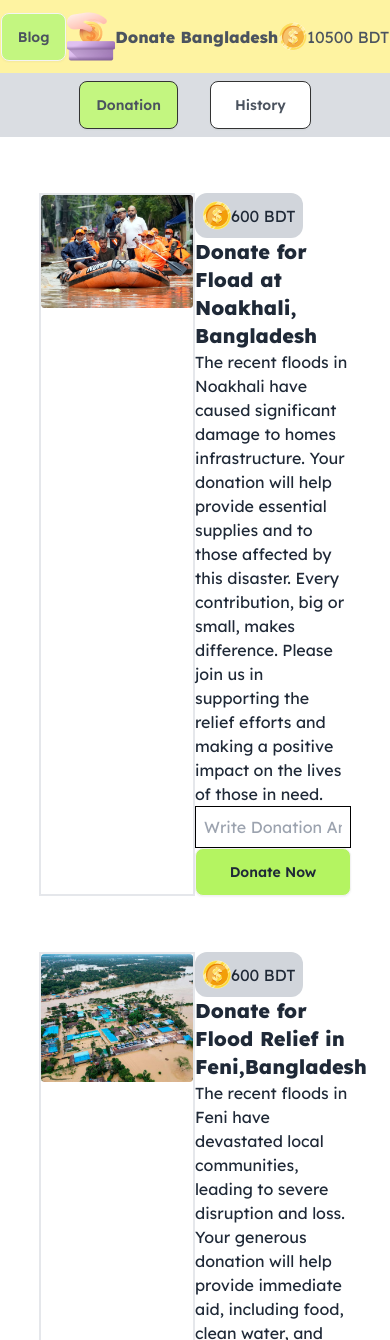
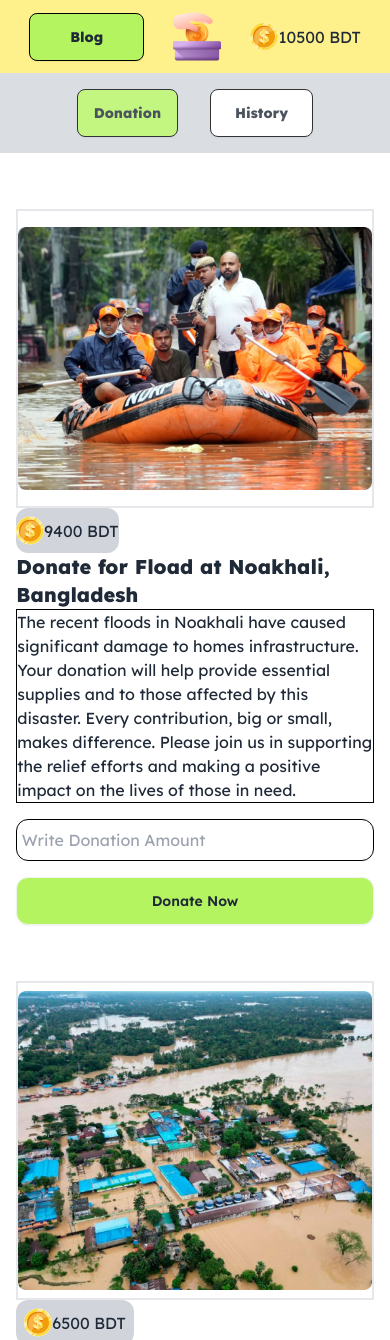
Before and after one commit to wasifuddin/Assignment-5, a plain HTML site: page index.html in a window 390 px wide. Shown: the top 1340 px of the page. Drawn offline with nearby package versions, Linux system fonts and the light colour scheme.

Commit message:
Responsive Added

```diff
--- a/index.html
+++ b/index.html
@@ -33,18 +33,21 @@
   </head>
   <body class="font-lex">
     <header class="sticky top-0">
-      <div class="header-content bg-yellow-200 py-3 opacity-80">
+      <div class="header-content bg-yellow-200 py-3">
         <div class="navigation flex justify-evenly">
           <div class="nav-cont flex justify-center items-center">
             <div class="">
-              <button id="blog-id" class="blog-btn btn bg-[#B4F461]">
+              <button
+                id="blog-id"
+                class="blog-btn btn bg-[#B4F461] font-extrabold border border-black px-10"
+              >
                 Blog
               </button>
             </div>
           </div>
-          <div class="nav-cont flex justify-center items-center">
+          <div class="nav-cont flex justify-center items-center space-x-4">
             <div><img src="./assets/logo.png" alt="" /></div>
-            <div class="font-extrabold">Donate Bangladesh</div>
+            <div class="font-extrabold hidden lg:block">Donate Bangladesh</div>
           </div>
           <div class="nav-cont flex justify-center items-center">
             <div><img src="./assets/coin.png" alt="" /></div>
@@ -52,14 +55,20 @@
           </div>
         </div>
       </div>
-      <div class="button-tab bg-gray-300 opacity-80">
+      <div class="button-tab bg-gray-300 opacity-80 py-2">
         <div
-          class="btn-options w-4/5 mx-auto flex justify-center items-center py-2 space-x-8"
+          class="btn-options lg:w-4/5 mx-auto flex justify-center items-center py-2 space-x-8"
         >
-          <div id="donation-btn" class="btn bg-[#B4F461] border-black">
+          <div
+            id="donation-btn"
+            class="btn bg-[#B4F461] border-black font-extrabold"
+          >
             Donation
           </div>
-          <div id="hist-btn" class="btn bg-white border border-black px-6">
+          <div
+            id="hist-btn"
+            class="btn bg-white border border-black px-6 font-extrabold"
+          >
             History
           </div>
         </div>
@@ -68,24 +77,26 @@
     <main>
       <div id="content-card" class="card-contents">
         <!-- Card 1 -->
-        <div class="cards-section w-4/5 mx-auto">
-          <div class="card-1 grid grid-cols-2 mt-14">
+        <div class="cards-section w-11/12 lg:w-4/5 mx-auto">
+          <div class="card-1 grid lg:grid-cols-2 mt-14">
             <div class="card-img border-2">
-              <img src="./assets/noakhali.png" alt="" class="" />
+              <img src="./assets/noakhali.png" alt="" class="py-4" />
             </div>
             <div class="card-content">
-              <div>
+              <div class="">
                 <div class="flex">
-                  <div class="flex bg-[#d1d5db] p-2 rounded-xl justify-center items-center">
+                  <div
+                    class="flex bg-[#d1d5db] py-2 rounded-xl justify-center items-center"
+                  >
                     <img src="./assets/coin.png" alt="" />
-                    <div id="nkh-amount">600 BDT</div>
+                    <div id="nkh-amount">9400 BDT</div>
                   </div>
                 </div>
 
                 <h1 id="nk-head" class="text-xl font-extrabold">
                   Donate for Fload at Noakhali, Bangladesh
                 </h1>
-                <p class="text-base">
+                <p class="text-base border border-black">
                   The recent floods in Noakhali have caused significant damage
                   to homes infrastructure. Your donation will help provide
                   essential supplies and to those affected by this disaster.
@@ -97,15 +108,15 @@
                   type="text"
                   name="Donation"
                   id="flood-nk"
-                  placeholder="Write Donation Amount"
-                  class="w-full border border-black p-2"
+                  placeholder=" Write Donation Amount"
+                  class="w-full mx-auto border border-black py-2 my-4 rounded-xl"
                 />
-                <div class="w-full">
+                <div class="flex lg:w-full">
                   <!-- <button data-modal-toggle="modal-view" id="noakhali-btn" class="btn bg-[#B4F461] w-full">Donate Now</button> -->
                   <a
                     href="#modal-view"
                     id="noakhali-btn"
-                    class="btn bg-[#B4F461] w-full"
+                    class="btn bg-[#B4F461] w-full rounded-xl"
                     >Donate Now</a
                   >
                 </div>
@@ -113,16 +124,18 @@
             </div>
           </div>
           <!-- Card 2 -->
-          <div class="card-1 grid grid-cols-2 mt-14">
+          <div class="card-1 grid lg:grid-cols-2 mt-14">
             <div class="card-img border-2">
-              <img src="./assets/feni.png" alt="" class="" />
+              <img src="./assets/feni.png" alt="" class="py-2" />
             </div>
             <div class="card-content">
               <div>
                 <div class="flex">
-                  <div class="flex bg-[#d1d5db] p-2 rounded-xl justify-center items-center">
+                  <div
+                    class="flex bg-[#d1d5db] p-2 rounded-xl justify-center items-center"
+                  >
                     <img src="./assets/coin.png" alt="" />
-                    <div id="feni-amount">600 BDT</div>
+                    <div id="feni-amount">6500 BDT</div>
                   </div>
                 </div>
 
@@ -144,14 +157,13 @@
                   name="Donation"
                   id="flood-feni"
                   placeholder="Write Donation Amount"
-                  class="w-full border border-black p-2"
+                  class="w-full border border-black p-2 my-4 rounded-xl"
                 />
                 <div class="w-full">
-                  <!-- <button id="feni-btn" class="btn bg-[#B4F461] w-full">Donate Now</button> -->
                   <a
                     href="#modal-view"
                     id="feni-btn"
-                    class="btn bg-[#B4F461] w-full"
+                    class="btn bg-[#B4F461] w-full rounded-xl"
                     >Donate Now</a
                   >
                 </div>
@@ -160,16 +172,18 @@
           </div>
 
           <!-- Card 3 -->
-          <div class="card-1 grid grid-cols-2 mt-14">
+          <div class="card-1 grid lg:grid-cols-2 my-14">
             <div class="card-img border-2">
-              <img src="./assets/quota-protest.png" alt="" class="" />
+              <img src="./assets/quota-protest.png" alt="" class="py-2" />
             </div>
             <div class="card-content">
               <div>
                 <div class="flex">
-                  <div class="flex bg-[#d1d5db] p-2 rounded-xl justify-center items-center">
+                  <div
+                    class="flex bg-[#d1d5db] p-2 rounded-xl justify-center items-center"
+                  >
                     <img src="./assets/coin.png" alt="" />
-                    <div id="quota-amount">600 BDT</div>
+                    <div id="quota-amount">10050 BDT</div>
                   </div>
                 </div>
 
@@ -192,14 +206,14 @@
                   name="Donation"
                   id="quota-all"
                   placeholder="Write Donation Amount"
-                  class="w-full border border-black p-2"
+                  class="w-full border border-black p-2 my-4 rounded-xl"
                 />
                 <div class="w-full">
                   <!-- <button id="quota-btn" class="btn bg-[#B4F461] w-full">Donate Now</button> -->
                   <a
                     href="#modal-view"
                     id="quota-btn"
-                    class="btn bg-[#B4F461] w-full"
+                    class="btn bg-[#B4F461] w-full rounded-xl"
                     >Donate Now</a
                   >
                 </div>
```
Also changed, not shown: faq.html (+2 -2 lines).
